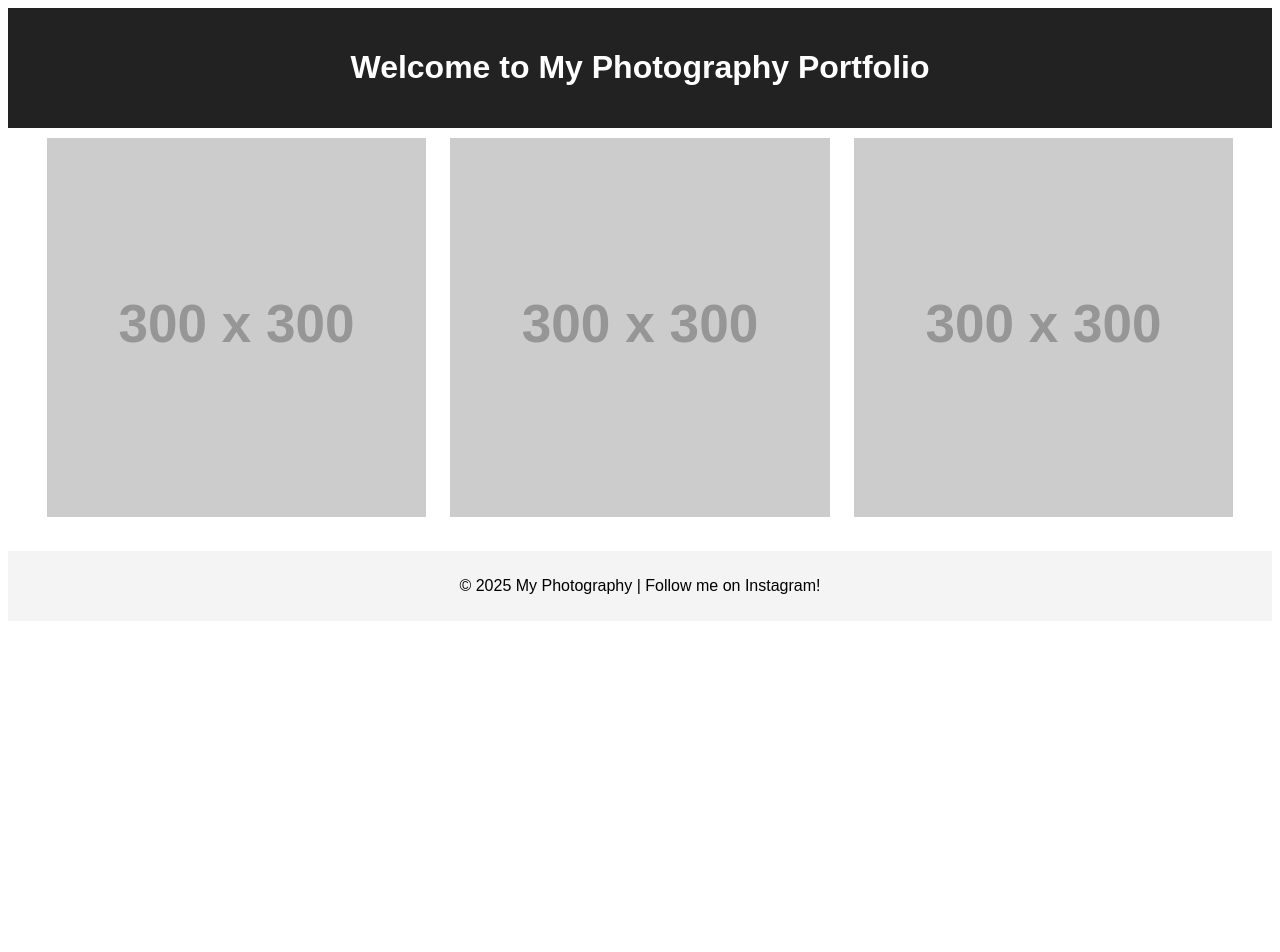
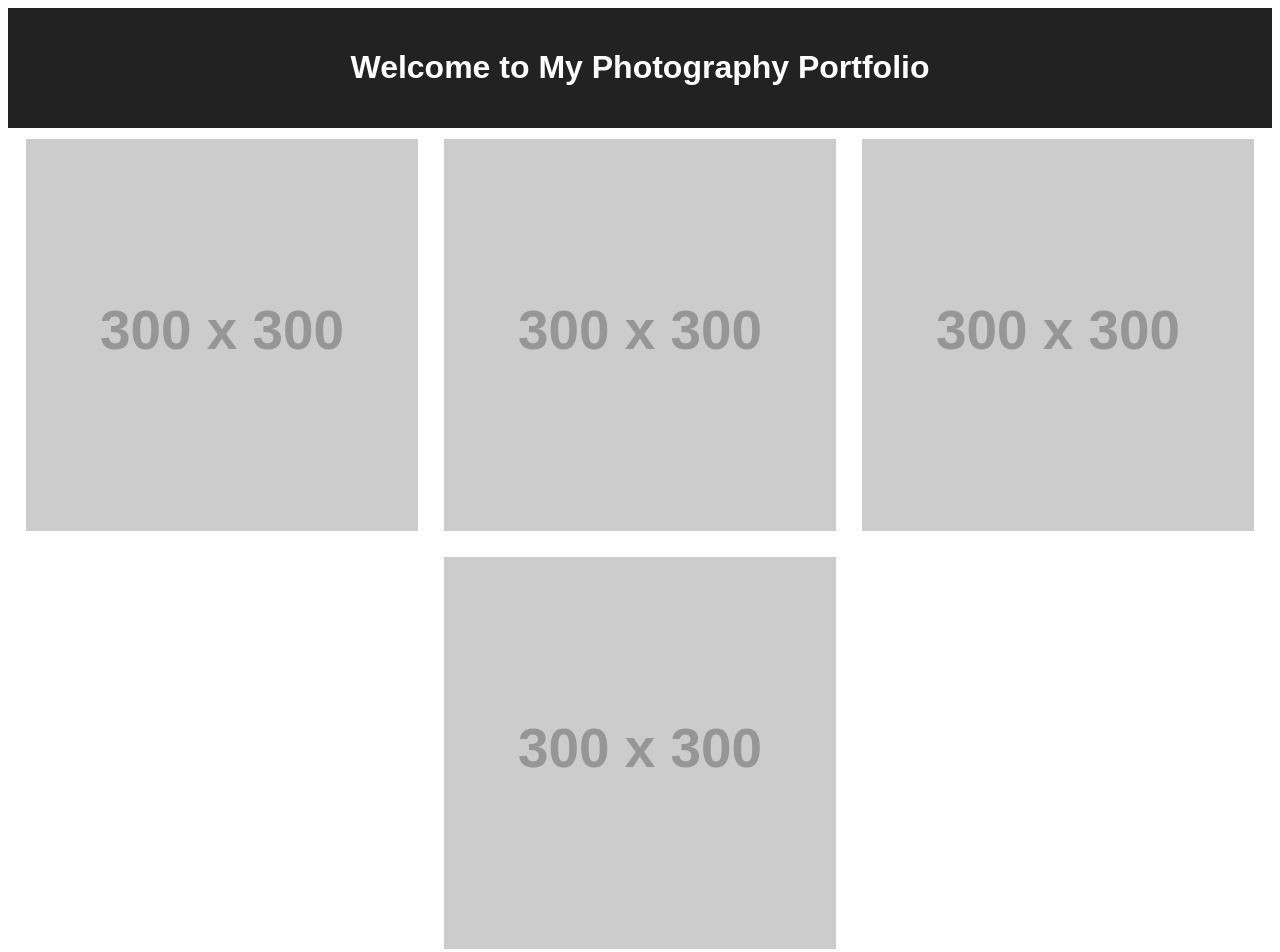
Before and after one commit to FOS25/photography-website-test, a plain HTML site: page index.html in a window 1280 px wide. Shown: the top 952 px of the page. Before the commit the page ends 800 px from the top, so only its background shows below. Drawn offline with Linux system fonts and the light colour scheme; placeholder pictures from the web are drawn by us.

Commit message:
Updated script.js with new features

```diff
--- a/index.html
+++ b/index.html
@@ -12,9 +12,11 @@
     </header>
     <main>
         <section id="gallery">
-            <img src="https://via.placeholder.com/300" alt="Photo 1">
-            <img src="https://via.placeholder.com/300" alt="Photo 2">
-            <img src="https://via.placeholder.com/300" alt="Photo 3">
+            <img src="https://via.placeholder.com/300" alt="Landscape Photo 1">
+            <img src="https://via.placeholder.com/300" alt="Sky Photo 2">
+            <img src="https://via.placeholder.com/300" alt="Animal Photo 3">
+            <img src="https://via.placeholder.com/300" alt="object Photo 4">
+
         </section>
     </main>
     <footer>
--- a/style.css
+++ b/style.css
@@ -10,12 +10,12 @@ header {
 }
 
 #gallery img {
-    width: 30%;
-    margin: 10px;
+    width: 31%;
+    margin: 11px;
 }
 
 footer {
     background: #f4f4f4;
-    padding: 10px;
-    margin-top: 20px;
+    padding: 11px;
+    margin-top: 21px;
 }
```
Also changed, not shown: script.js (+8 -0 lines).
